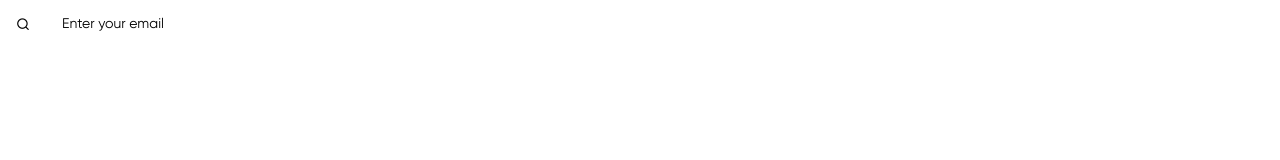
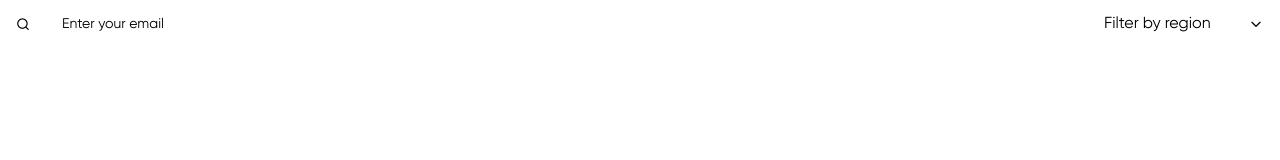
Before and after one commit to arjangimahdi/alibaba-coding-challenge, a Nuxt app: page / in a window 1280 px wide. Shown: the top 160 px of the page. Built offline with nearby package versions, Linux system fonts and the light colour scheme.

Commit message:
add - dropdown component

```diff
--- /dev/null
+++ b/assets/scss/components/app-dropdown.scss
@@ -0,0 +1,97 @@
+.app-dropdown {
+    position: relative;
+    &-input {
+        padding: 16px;
+        max-width: 100%;
+        max-height: 48px;
+        // background: #eee;
+        border-radius: 4px;
+        display: flex;
+        flex-direction: row;
+        align-items: center;
+        justify-content: space-between;
+        &:hover {
+            cursor: pointer;
+        }
+        transition: all 0.3s;
+    }
+    &-dropdown {
+        top: 100%;
+        left: 0px;
+        width: 100%;
+        z-index: 1000;
+        position: absolute;
+        border-radius: 4px;
+        transition: all 0.3s;
+        // background-color: #eee;
+        // border-top: 1px solid #ddd;
+        transform: translateY(5px);
+        &-inner {
+            width: 98%;
+            max-height: 200px;
+            margin: 10px 0px;
+            overflow-y: auto;
+            overflow-x: hidden;
+            &::-webkit-scrollbar {
+                width: 4px;
+            }
+            &::-webkit-scrollbar-track {
+                border-radius: 4px;
+                background: transparent;
+                box-shadow: inset 0 0 5px #ccc;
+                border-left: 1.5px solid transparent;
+                border-right: 1.5px solid transparent;
+            }
+            &::-webkit-scrollbar-thumb {
+                background: #888;
+                border-radius: 4px;
+            }
+            &::-webkit-scrollbar-thumb:hover {
+                cursor: pointer;
+                background: #666;
+            }
+        }
+        &-item {
+            width: 100%;
+            padding: 4px 16px;
+            // &.active {
+            //     color: #000;
+            //     font-weight: bold;
+            //     background: #fff;
+            // }
+            &:hover {
+                cursor: pointer;
+            }
+        }
+    }
+    &-search {
+        width: 100%;
+        padding: 10px 10px 0px 10px;
+        & input {
+            width: 100%;
+            border: 0px;
+            outline: none;
+            border-radius: 6px;
+            padding: 10px !important;
+        }
+    }
+    &-not-found {
+        height: 100px;
+        display: flex;
+        flex-direction: row;
+        align-items: center;
+        justify-content: center;
+    }
+    &.open {
+        & .app-dropdown-input {
+            border-top-left-radius: 10px;
+            border-top-right-radius: 10px;
+            border-bottom-left-radius: 0px;
+            border-bottom-right-radius: 0px;
+        }
+        & .app-dropdown {
+            border-bottom-left-radius: 10px;
+            border-bottom-right-radius: 10px;
+        }
+    }
+}
--- /dev/null
+++ b/components/app-dropdown/AppDropdown.vue
@@ -0,0 +1,131 @@
+<template>
+    <!-- TODO - change the component to setup ts -->
+    <div
+        tabindex="0"
+        class="app-dropdown"
+        :class="isOpen ? 'open' : ''"
+        @blur.capture="focusChangeHandler"
+        @focus.capture="focusChangeHandler"
+    >
+        <div
+            class="app-dropdown-input bg-element_scheme_background text-element_scheme_placeholder"
+            @click="isOpen = true"
+        >
+            <span class="app-dropdown-input-name">
+                {{ _value ?? _placeholder }}
+            </span>
+            <i :class="isOpen ? 'icon-chevron-up' : 'icon-chevron-down'"></i>
+        </div>
+        <div class="app-dropdown-dropdown bg-element_scheme_background text-element_scheme_placeholder" v-show="isOpen">
+            <div class="app-dropdown-search" v-if="searchable">
+                <input
+                    type="text"
+                    autocomplete="off"
+                    id="app-dropdown-search"
+                    @input="searchOptionsHandler"
+                    placeholder="Search in options"
+                />
+            </div>
+            <div class="app-dropdown-dropdown-inner" v-if="options.length > 0">
+                <div
+                    :key="item[keyName]"
+                    v-for="item in options"
+                    class="app-dropdown-dropdown-item"
+                    @click="selectOptionHandler(item)"
+                    :class="selectedOption && item[keyName] === selectedOption[keyName] ? 'active' : ''"
+                >
+                    <slot v-if="hasCustomItem" name="item" v-bind:item="item" />
+                    <div v-else class="app-dropdown-dropdown-item-inner">
+                        {{ name ? item[name] : item }}
+                    </div>
+                </div>
+            </div>
+            <div v-else class="app-dropdown-not-found">
+                <h5>Result Not Found!</h5>
+            </div>
+        </div>
+    </div>
+</template>
+
+<script>
+export default {
+    props: {
+        keyName: {
+            type: String,
+        },
+        name: {
+            type: String,
+        },
+        items: {
+            type: Array,
+        },
+        option: {
+            type: Object,
+        },
+        placeholder: {
+            type: String,
+        },
+        searchable: {
+            type: Boolean,
+            default: false,
+        },
+    },
+    computed: {
+        hasCustomItem() {
+            return !!this.$slots.item;
+        },
+        _placeholder() {
+            return this.placeholder ?? "Select an option";
+        },
+        _value() {
+            if (this.name) {
+                return this.selectedOption ? this.selectedOption[this.name] : undefined;
+            } else {
+                return this.selectedOption || undefined;
+            }
+        },
+    },
+    methods: {
+        selectOptionHandler(option) {
+            this.isOpen = false;
+            this.selectedOption = option;
+            this.$emit("update:option", option);
+        },
+        searchOptionsHandler(e) {
+            const regex = new RegExp(e.target.value, "gi");
+            this.options = this.items.filter((option) => {
+                if (option[this.name].search(regex) > -1) {
+                    return option;
+                }
+            });
+        },
+        focusChangeHandler(e) {
+            if (e.type == "focus" && e.relatedTarget === null) {
+                this.isOpen = true;
+            }
+            if (e.type == "blur") {
+                setTimeout(() => {
+                    if (e.relatedTarget !== null) {
+                        if (e.relatedTarget.id !== "app-dropdown-search") {
+                            this.isOpen = false;
+                        }
+                    } else {
+                        this.isOpen = false;
+                    }
+                }, 200);
+            }
+        },
+    },
+    data() {
+        return {
+            isOpen: false,
+            options: this.items,
+            selectedOption: this.option,
+        };
+    },
+};
+</script>
+
+<style lang="scss">
+@import "~/assets/scss/components/app-dropdown.scss";
+</style>
--- a/layouts/Default.vue
+++ b/layouts/Default.vue
@@ -15,10 +15,16 @@
 </template>
 
 <script setup lang="ts">
-import { useDark, useToggle } from "@vueuse/core";
+const isDark = ref<boolean>(false);
 
-const isDark = useDark();
-const toggleDark = useToggle(isDark);
+onMounted(() => {
+    isDark.value = localStorage.getItem("color-scheme") === "dark";
+});
+
+function toggleDark() {
+    localStorage.setItem("color-scheme", isDark.value ? "light" : "dark");
+    isDark.value = !isDark.value;
+}
 
 provide("isDark", isDark);
 </script>
--- a/pages/index.vue
+++ b/pages/index.vue
@@ -1,13 +1,23 @@
 <template>
-    <div>
+    <div class="flex justify-between items-center">
         <app-input size="lg" id="email" v-model="email" placeholder="Enter your email">
             <template #prepend> <i class="icon-search"></i> </template>
         </app-input>
+
+        <app-dropdown
+            class="w-48"
+            :items="regions"
+            :searchable="false"
+            placeholder="Filter by region"
+            v-model:option="selectedRegion"
+        />
     </div>
 </template>
 
 <script setup lang="ts">
 const email = ref<string>("");
+const selectedRegion = ref<string>("");
+const regions = reactive<string[]>(["Americas", "Oceania", "Asia", "Africa", "Europe"]);
 </script>
 
 <style scoped></style>
```
